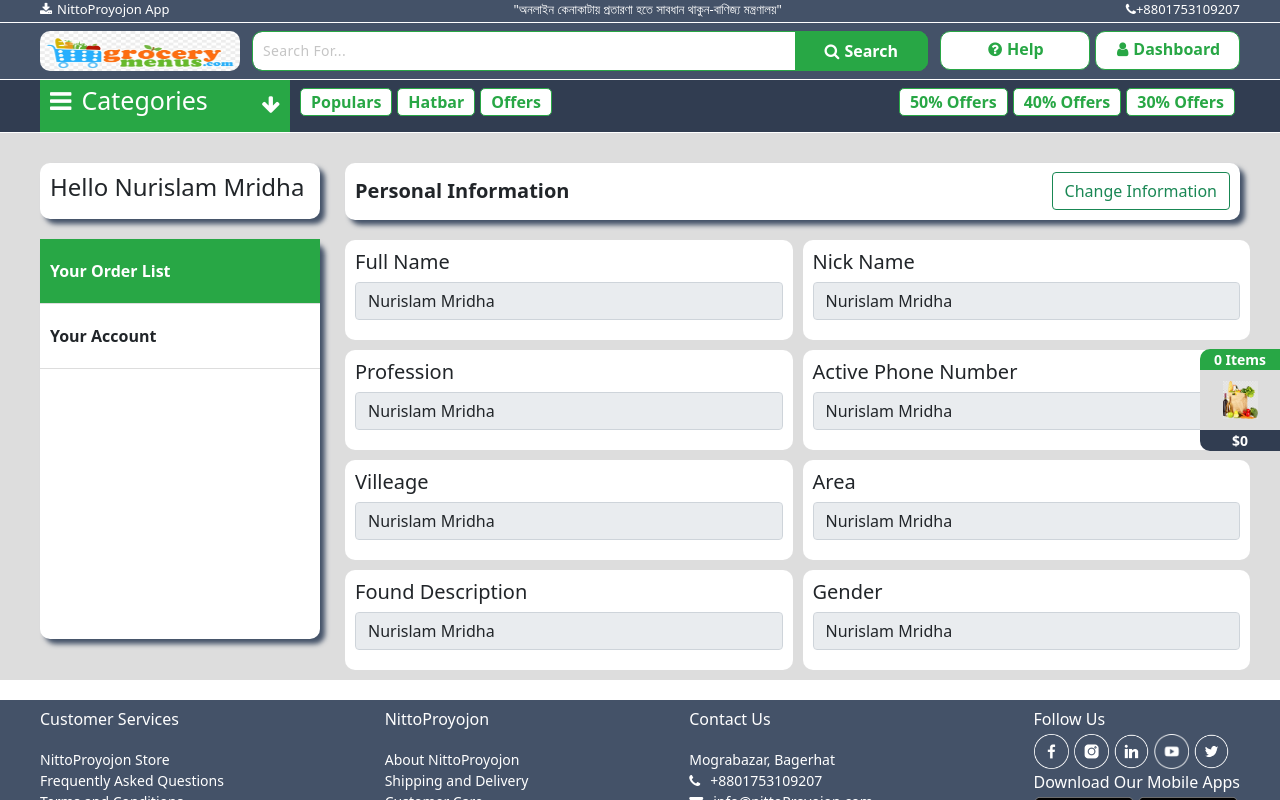
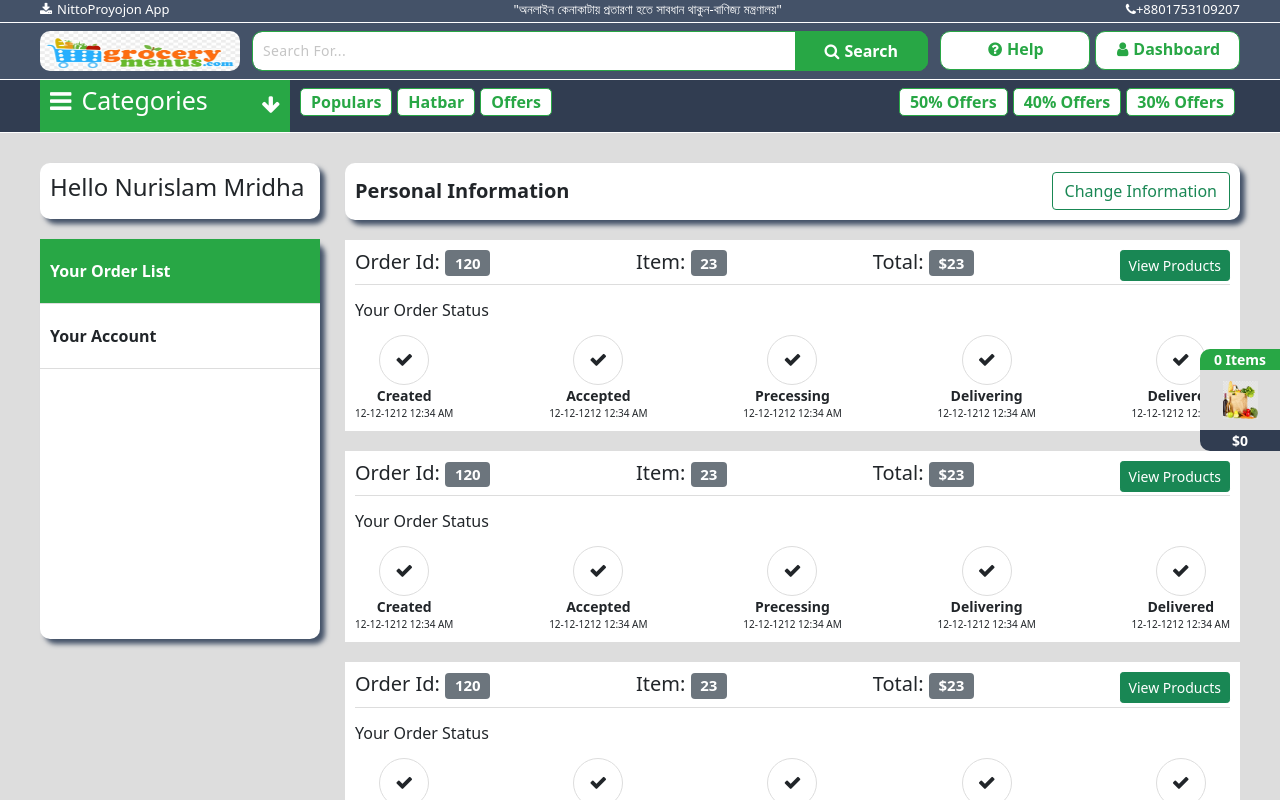
Before and after one commit to nurislammridha/nittoProyojonWeb, a React (Create React App) app: page /user-dashboard/1 in a window 1280 px wide. Shown: the top 800 px of the page. Built offline with nearby package versions, Linux system fonts and the light colour scheme.

Commit message:
Create Dashboard page

```diff
--- a/src/asset/css/main.css
+++ b/src/asset/css/main.css
@@ -723,7 +723,6 @@
   display: grid;
   grid-template-columns: 50% 50%;
   grid-column-gap: 10px;
-
   margin-bottom: 10px;
 }
 .user_dashboard .d_info > div {
@@ -732,3 +731,89 @@
   padding-bottom: 20px;
   border-radius: 10px;
 }
+.order_parent {
+  background-color: #ddd;
+}
+.order_info {
+  background-color: #fff;
+  padding: 10px;
+  margin-bottom: 20px;
+}
+.order_info .order_header {
+  border-bottom: 1px solid #ddd;
+}
+.order_info .status {
+  display: flex;
+  flex-direction: column;
+  justify-content: center;
+  margin-top: 5px;
+}
+.order_info .status p {
+  margin: 0;
+  padding: 0;
+  font-size: 14px;
+  font-weight: bold;
+}
+.order_info .status p:last-child {
+  font-size: 10px;
+  font-weight: 300;
+}
+.order_info .status_circle {
+  display: flex;
+  justify-content: center;
+  align-items: center;
+}
+.order_info .status_circle > div {
+  border: 1px solid #ddd;
+  width: 50px;
+  height: 50px;
+  border-radius: 50%;
+  display: flex;
+  justify-content: center;
+  align-items: center;
+}
+.order_info .status_circle > div i {
+  font-size: 18px;
+}
+.order_info .status_progress {
+  /* border-bottom: 1px solid #ddd; */
+  /* padding-bottom: 10px; */
+  margin-top: 10px;
+}
+
+.d_product {
+  display: grid;
+  grid-template-columns: auto auto auto auto auto;
+  grid-column-gap: 5px;
+  grid-row-gap: 5px;
+}
+
+.d_single_product {
+  border: 1px solid #28a745;
+  border-radius: 10px;
+  display: flex;
+  flex-direction: column;
+  justify-content: space-between;
+  height: 200px;
+  padding: 10px;
+}
+.d_img {
+  height: 100px;
+  border-bottom: 1px solid #ddd;
+  padding-bottom: 2px;
+}
+.d_img img {
+  width: 100%;
+  height: 100%;
+}
+.d_content {
+  text-align: center;
+  font-size: 14px;
+  line-height: 15px;
+  font-weight: bold;
+}
+.d_price {
+  display: flex;
+  justify-content: space-between;
+  font-size: 16px;
+}
--- a/src/asset/css/mobile.css
+++ b/src/asset/css/mobile.css
@@ -331,4 +331,42 @@
   .user_dashboard .d_info > div {
     margin-bottom: 10px;
   }
+  /* order   */
+
+  .order_info .order_header {
+    padding-bottom: 10px;
+  }
+  .order_info .order_header h5 {
+    font-size: 16px;
+  }
+  .order_info .order_header a {
+    padding: 0px 5px !important;
+  }
+  .order_info .status p {
+    font-size: 15px;
+  }
+  .order_info .status_circle > div {
+    background-color: #28a745;
+  }
+  .order_info .status_circle > div i {
+    color: #fff;
+  }
+
+  .d_product {
+    display: grid;
+    grid-template-columns: 50% 50%;
+  }
+
+  .d_single_product {
+    height: 250px;
+  }
+  .d_img {
+    height: 150px;
+  }
+  .d_content {
+    font-size: 16px;
+  }
+  .d_price {
+    font-size: 18px;
+  }
 }
--- /dev/null
+++ b/src/modules/auth/components/AccountInfo.js
@@ -0,0 +1,50 @@
+import React from "react";
+
+const AccountInfo = () => {
+  return (
+    <>
+      <div className="d_info">
+        <div>
+          <h5>Full Name</h5>
+          <input className="form-control" disabled value={"Nurislam Mridha"} />
+        </div>
+        <div>
+          <h5>Nick Name</h5>
+          <input className="form-control" disabled value={"Nurislam Mridha"} />
+        </div>
+      </div>
+      <div className="d_info">
+        <div>
+          <h5>Profession</h5>
+          <input className="form-control" disabled value={"Nurislam Mridha"} />
+        </div>
+        <div>
+          <h5>Active Phone Number</h5>
+          <input className="form-control" disabled value={"Nurislam Mridha"} />
+        </div>
+      </div>
+      <div className="d_info">
+        <div>
+          <h5>Villeage</h5>
+          <input className="form-control" disabled value={"Nurislam Mridha"} />
+        </div>
+        <div>
+          <h5>Area</h5>
+          <input className="form-control" disabled value={"Nurislam Mridha"} />
+        </div>
+      </div>
+      <div className="d_info">
+        <div>
+          <h5>Found Description</h5>
+          <input className="form-control" disabled value={"Nurislam Mridha"} />
+        </div>
+        <div>
+          <h5>Gender</h5>
+          <input className="form-control" disabled value={"Nurislam Mridha"} />
+        </div>
+      </div>
+    </>
+  );
+};
+
+export default AccountInfo;
--- a/src/modules/auth/components/Dashboard.js
+++ b/src/modules/auth/components/Dashboard.js
@@ -1,6 +1,8 @@
-import React from "react";
-
+import React, { useState } from "react";
+import AccountInfo from "./AccountInfo";
+import OrderProducts from "./OrderProducts";
 const Dashboard = () => {
+  const [modalShow, setModalShow] = useState(false);
   return (
     <>
       <div className="user_dashboard">
@@ -25,81 +27,84 @@ const Dashboard = () => {
             <a className="btn btn-outline-success">Change Information</a>
           </div>
           <div className="user_info">
-            <div className="d_info">
+            {/* <AccountInfo /> */}
+            <div className="order_parent">
+              {[1, 2, 2, 2, 2, 2].map((item, index) => (
+                <div className="order_info">
+                  <div className="d-flex justify-content-between order_header">
+                    <h5>
+                      Order Id: <span className="badge bg-secondary">120</span>
+                    </h5>
+                    <h5>
+                      Item: <span className="badge bg-secondary">23</span>
+                    </h5>
+                    <h5>
+                      Total: <span className="badge bg-secondary">$23</span>
+                    </h5>
+                    <span>
+                      <a
+                        className="btn btn-success btn-sm"
+                        onClick={() => setModalShow(true)}
+                      >
+                        View Products
+                      </a>
+                    </span>
+                  </div>
+                  <h6 className="mt-3">Your Order Status</h6>
+                  <div className="d-flex justify-content-between status_progress">
+                    <div className="status">
+                      <div className="status_circle">
                         <div>
-                <h5>Full Name</h5>
-                <input
-                  className="form-control"
-                  disabled
-                  value={"Nurislam Mridha"}
-                />
-              </div>
-              <div>
-                <h5>Nick Name</h5>
-                <input
-                  className="form-control"
-                  disabled
-                  value={"Nurislam Mridha"}
-                />
+                          <i className="fa fa-check"></i>
                         </div>
                       </div>
-            <div className="d_info">
+                      <p className="text-center">Created</p>
+                      <p className="text-center">12-12-1212 12:34 AM</p>
+                    </div>
+                    <div className="status">
+                      <div className="status_circle">
                         <div>
-                <h5>Profession</h5>
-                <input
-                  className="form-control"
-                  disabled
-                  value={"Nurislam Mridha"}
-                />
-              </div>
-              <div>
-                <h5>Active Phone Number</h5>
-                <input
-                  className="form-control"
-                  disabled
-                  value={"Nurislam Mridha"}
-                />
+                          <i className="fa fa-check"></i>
                         </div>
                       </div>
-            <div className="d_info">
+                      <p className="text-center">Accepted</p>
+                      <p className="text-center">12-12-1212 12:34 AM</p>
+                    </div>
+                    <div className="status">
+                      <div className="status_circle">
                         <div>
-                <h5>Villeage</h5>
-                <input
-                  className="form-control"
-                  disabled
-                  value={"Nurislam Mridha"}
-                />
-              </div>
-              <div>
-                <h5>Area</h5>
-                <input
-                  className="form-control"
-                  disabled
-                  value={"Nurislam Mridha"}
-                />
+                          <i className="fa fa-check"></i>
                         </div>
                       </div>
-            <div className="d_info">
+                      <p className="text-center">Precessing</p>
+                      <p className="text-center">12-12-1212 12:34 AM</p>
+                    </div>
+                    <div className="status">
+                      <div className="status_circle">
                         <div>
-                <h5>Found Description</h5>
-                <input
-                  className="form-control"
-                  disabled
-                  value={"Nurislam Mridha"}
-                />
+                          <i className="fa fa-check"></i>
                         </div>
+                      </div>
+                      <p className="text-center">Delivering</p>
+                      <p className="text-center">12-12-1212 12:34 AM</p>
+                    </div>
+                    <div className="status">
+                      <div className="status_circle">
                         <div>
-                <h5>Gender</h5>
-                <input
-                  className="form-control"
-                  disabled
-                  value={"Nurislam Mridha"}
-                />
+                          <i className="fa fa-check"></i>
+                        </div>
+                      </div>
+                      <p className="text-center">Delivered</p>
+                      <p className="text-center">12-12-1212 12:34 AM</p>
+                    </div>
+                  </div>
+                </div>
+              ))}
             </div>
           </div>
         </div>
       </div>
-      </div>
+      <OrderProducts show={modalShow} onHide={() => setModalShow(false)} />
     </>
   );
 };
--- /dev/null
+++ b/src/modules/auth/components/OrderProducts.js
@@ -0,0 +1,78 @@
+import React from "react";
+import Modal from "react-bootstrap/Modal";
+import productImg from "../../../asset/image/product/bike.png";
+import productImg1 from "../../../asset/image/product/product1.jpg";
+import productImg2 from "../../../asset/image/product/product2.jpg";
+import productImg3 from "../../../asset/image/product/banner1.jpg";
+
+const OrderProducts = (props) => {
+  return (
+    <>
+      <Modal
+        {...props}
+        size="lg"
+        aria-labelledby="contained-modal-title-vcenter"
+        centered
+      >
+        <Modal.Header closeButton>
+          <Modal.Title id="contained-modal-title-vcenter">
+            Product List
+          </Modal.Title>
+        </Modal.Header>
+        <Modal.Body>
+          <div className="d_product">
+            {[1, 2, 3, 4, 5, 6, 8, 8, 8, 8].map((item, index) => (
+              <>
+                <div className="d_single_product">
+                  <div className="d_img">
+                    <img src={productImg} />
+                  </div>
+                  <div className="d_content">hello product my product</div>
+                  <div className="d_price">
+                    <del>$123</del>
+                    <span>$123</span>
+                  </div>
+                </div>
+                <div className="d_single_product">
+                  <div className="d_img">
+                    <img src={productImg1} />
+                  </div>
+                  <div className="d_content">hello product my product</div>
+                  <div className="d_price">
+                    <del>$123</del>
+                    <span>$123</span>
+                  </div>
+                </div>
+                <div className="d_single_product">
+                  <div className="d_img">
+                    <img src={productImg2} />
+                  </div>
+                  <div className="d_content">hello product my product</div>
+                  <div className="d_price">
+                    <del>$123</del>
+                    <span>$123</span>
+                  </div>
+                </div>
+                <div className="d_single_product">
+                  <div className="d_img">
+                    <img src={productImg3} />
+                  </div>
+                  <div className="d_content">hello product my product</div>
+                  <div className="d_price">
+                    <del>$123</del>
+                    <span>$123</span>
+                  </div>
+                </div>
+              </>
+            ))}
+          </div>
+        </Modal.Body>
+        <Modal.Footer>
+          <a onClick={props.onHide}>Close</a>
+        </Modal.Footer>
+      </Modal>
+    </>
+  );
+};
+
+export default OrderProducts;
```
Lines whose indentation alone changed are shown as unchanged.
